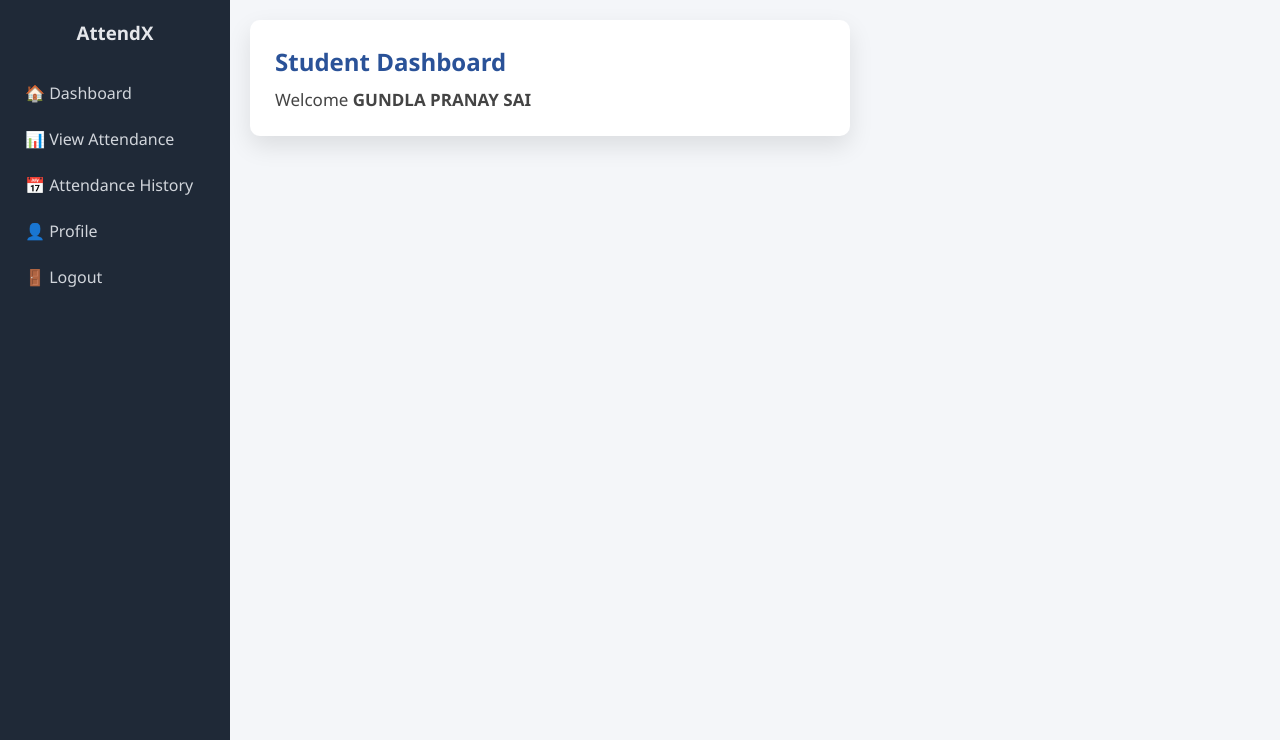
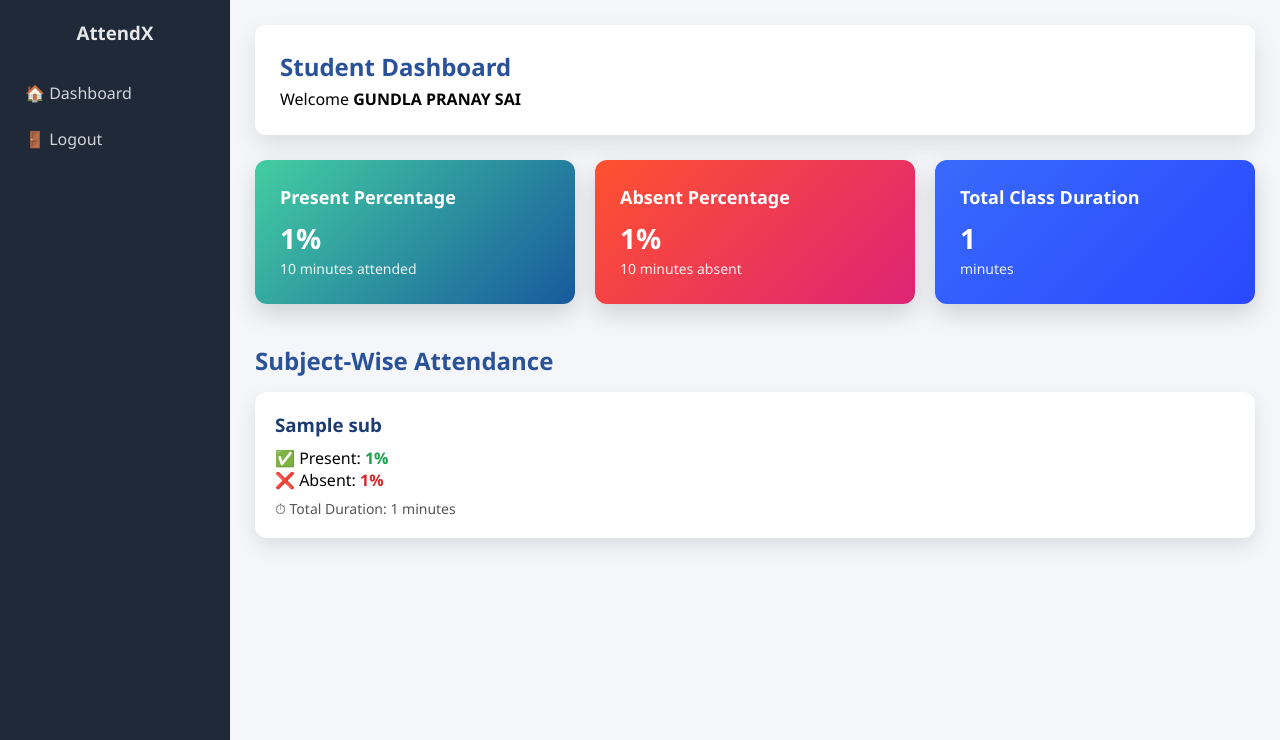
Before and after one commit to pranaygundla/AttendX, a Django app: template attendx/student/templates/student/student_dashboard.html in a window 1280 px wide. Shown: the part 60-800 px from the top of the page. Run offline with Django 5.2, Linux system fonts and the light colour scheme; data comes from the database, SQL or seed files in the repository; both versions use the stored data as it was after the commit; the template is opened without the code that fills it: values that come from a table or form of the project are taken from there, most other values are stand-ins (such as "Sample title", 1, 10 or a date in 2020).

Commit message:
sprint3 and sprint4

```diff
--- a/attendx/attendx/urls.py
+++ b/attendx/attendx/urls.py
@@ -1,21 +1,14 @@
 from django.contrib import admin
 from django.urls import path, include
 from core.views import login_view, logout_view
-from teacher.views import teacher_dashboard
+from teacher.views import teacher_dashboard, mark_attendance
 from student.views import student_dashboard
 
 urlpatterns = [
-    # Admin Panel
     path('admin/', admin.site.urls),
-
-    # Login (Core App)
     path('', login_view, name='login'),
-
-    # Teacher Dashboard
     path('teacher/dashboard/', teacher_dashboard, name='teacher_dashboard'),
-
-    # Student Dashboard
     path('student/dashboard/', student_dashboard, name='student_dashboard'),
-
-     path('logout/', logout_view, name='logout'),
+    path('teacher/mark-attendance/', mark_attendance, name='mark_attendance'),
+    path('logout/', logout_view, name='logout'),
 ]
--- a/attendx/student/templates/student/student_dashboard.html
+++ b/attendx/student/templates/student/student_dashboard.html
@@ -72,31 +72,66 @@
         /* Main Content */
         .main-content {
             flex: 1;
-            padding: 20px;
+            padding: 25px;
             overflow-y: auto;
         }
 
-        .card {
+        .welcome-card {
             background: white;
             padding: 25px;
             border-radius: 10px;
-            box-shadow: 0 10px 25px rgba(0, 0, 0, 0.1);
-            max-width: 600px;
+            box-shadow: 0 10px 25px rgba(0,0,0,0.1);
+            margin-bottom: 25px;
         }
 
-        .card h2 {
+        .welcome-card h2 {
             color: #2a5298;
+            margin-bottom: 5px;
+        }
+
+        /* Attendance Cards */
+        .stats {
+            display: grid;
+            grid-template-columns: repeat(auto-fit, minmax(220px, 1fr));
+            gap: 20px;
+        }
+
+        .stat-card {
+            padding: 25px;
+            border-radius: 12px;
+            color: white;
+            box-shadow: 0 10px 25px rgba(0,0,0,0.15);
+        }
+
+        .present {
+            background: linear-gradient(135deg, #43cea2, #185a9d);
+        }
+
+        .absent {
+            background: linear-gradient(135deg, #ff512f, #dd2476);
+        }
+
+        .total {
+            background: linear-gradient(135deg, #396afc, #2948ff);
+        }
+
+        .stat-card h3 {
+            font-size: 18px;
             margin-bottom: 10px;
         }
 
-        .card p {
-            font-size: 17px;
-            color: #444;
+        .stat-card p {
+            font-size: 28px;
+            font-weight: bold;
+        }
+
+        .stat-card small {
+            font-size: 14px;
+            opacity: 0.9;
         }
 
         /* Mobile Responsive */
         @media (max-width: 768px) {
-
             .menu-btn {
                 display: block;
             }
@@ -117,10 +152,6 @@
             .sidebar.active {
                 transform: translateX(0);
             }
-
-            .main-content {
-                padding: 15px;
-            }
         }
     </style>
 
@@ -129,8 +160,8 @@
             document.getElementById("sidebar").classList.toggle("active");
         }
     </script>
+</head>
 
-</head>
 <body>
 
 <!-- Header -->
@@ -146,21 +177,91 @@
     <div class="sidebar" id="sidebar">
         <h3>AttendX</h3>
         <a href="#">🏠 Dashboard</a>
-        <a href="#">📊 View Attendance</a>
+        <!-- <a href="#">📊 View Attendance</a>
         <a href="#">📅 Attendance History</a>
-        <a href="#">👤 Profile</a>
+        <a href="#">👤 Profile</a> -->
         <a href="{% url 'logout' %}">🚪 Logout</a>
     </div>
 
     <!-- Main Content -->
     <div class="main-content">
-        <div class="card">
+
+        <!-- Welcome -->
+        <div class="welcome-card">
             <h2>Student Dashboard</h2>
             <p>Welcome <strong>{{ student.student_name }}</strong></p>
         </div>
+
+        <!-- Attendance Stats -->
+        <div class="stats">
+
+            <div class="stat-card present">
+                <h3>Present Percentage</h3>
+                <p>{{ present_percentage }}%</p>
+                <small>{{ present_duration }} minutes attended</small>
+            </div>
+
+            <div class="stat-card absent">
+                <h3>Absent Percentage</h3>
+                <p>{{ absent_percentage }}%</p>
+                <small>{{ absent_duration }} minutes absent</small>
+            </div>
+
+            <div class="stat-card total">
+                <h3>Total Class Duration</h3>
+                <p>{{ total_duration }}</p>
+                <small>minutes</small>
+            </div>
+
+        </div>
+<!-- Subject-wise Attendance -->
+<div style="margin-top:40px;">
+    <h2 style="color:#2a5298; margin-bottom:15px;">
+        Subject-Wise Attendance
+    </h2>
+
+    {% if subject_attendance %}
+        <div style="display:grid; grid-template-columns:repeat(auto-fit,minmax(260px,1fr)); gap:20px;">
+            {% for sub in subject_attendance %}
+                <div style="
+                    background:#ffffff;
+                    padding:20px;
+                    border-radius:12px;
+                    box-shadow:0 8px 20px rgba(0,0,0,0.1);
+                ">
+                    <h3 style="margin-bottom:10px; color:#1e3c72;">
+                        {{ sub.subject }}
+                    </h3>
+
+                    <p>
+                        ✅ Present:
+                        <strong style="color:#16a34a;">
+                            {{ sub.present_percentage }}%
+                        </strong>
+                    </p>
+
+                    <p>
+                        ❌ Absent:
+                        <strong style="color:#dc2626;">
+                            {{ sub.absent_percentage }}%
+                        </strong>
+                    </p>
+
+                    <p style="margin-top:8px; font-size:14px; color:#555;">
+                        ⏱ Total Duration: {{ sub.total_duration }} minutes
+                    </p>
+                </div>
+            {% endfor %}
+        </div>
+    {% else %}
+        <p>No attendance records available.</p>
+    {% endif %}
+</div>
+
     </div>
+</div>
 
-</div>
+
 
 </body>
 </html>
--- a/attendx/teacher/admin.py
+++ b/attendx/teacher/admin.py
@@ -1,6 +1,8 @@
 from django.contrib import admin
-from .models import Teacher, Subjects
+from .models import Teacher, Subjects,Attendance
+
 
 # Register your models here.
 admin.site.register(Teacher)
 admin.site.register(Subjects)
+admin.site.register(Attendance)
--- a/attendx/teacher/templates/teacher/teacher_dashboard.html
+++ b/attendx/teacher/templates/teacher/teacher_dashboard.html
@@ -146,9 +146,9 @@
     <div class="sidebar" id="sidebar">
         <h3>AttendX</h3>
         <a href="#">🏠 Dashboard</a>
-        <a href="#">📝 Take Attendance</a>
-        <a href="#">📊 View Reports</a>
-        <a href="#">👤 Profile</a>
+        <a href="{% url 'mark_attendance' %}">📝 Mark Attendance</a>
+        <!-- <a href="#">📊 View Reports</a>
+        <a href="#">👤 Profile</a> -->
         <a href="{% url 'logout' %}">🚪 Logout</a>
     </div>
 
```
Also changed, not shown: attendx/student/views.py (+52 -2 lines), attendx/teacher/models.py (+16 -6 lines), attendx/teacher/templates/teacher/mark_attendance.html (added, +276 -0 lines), attendx/teacher/views.py (+77 -1 lines), attendx/db.sqlite3, attendx/teacher/migrations/0002_alter_teacher_subjects_attendance.py (added), 1 other file.
